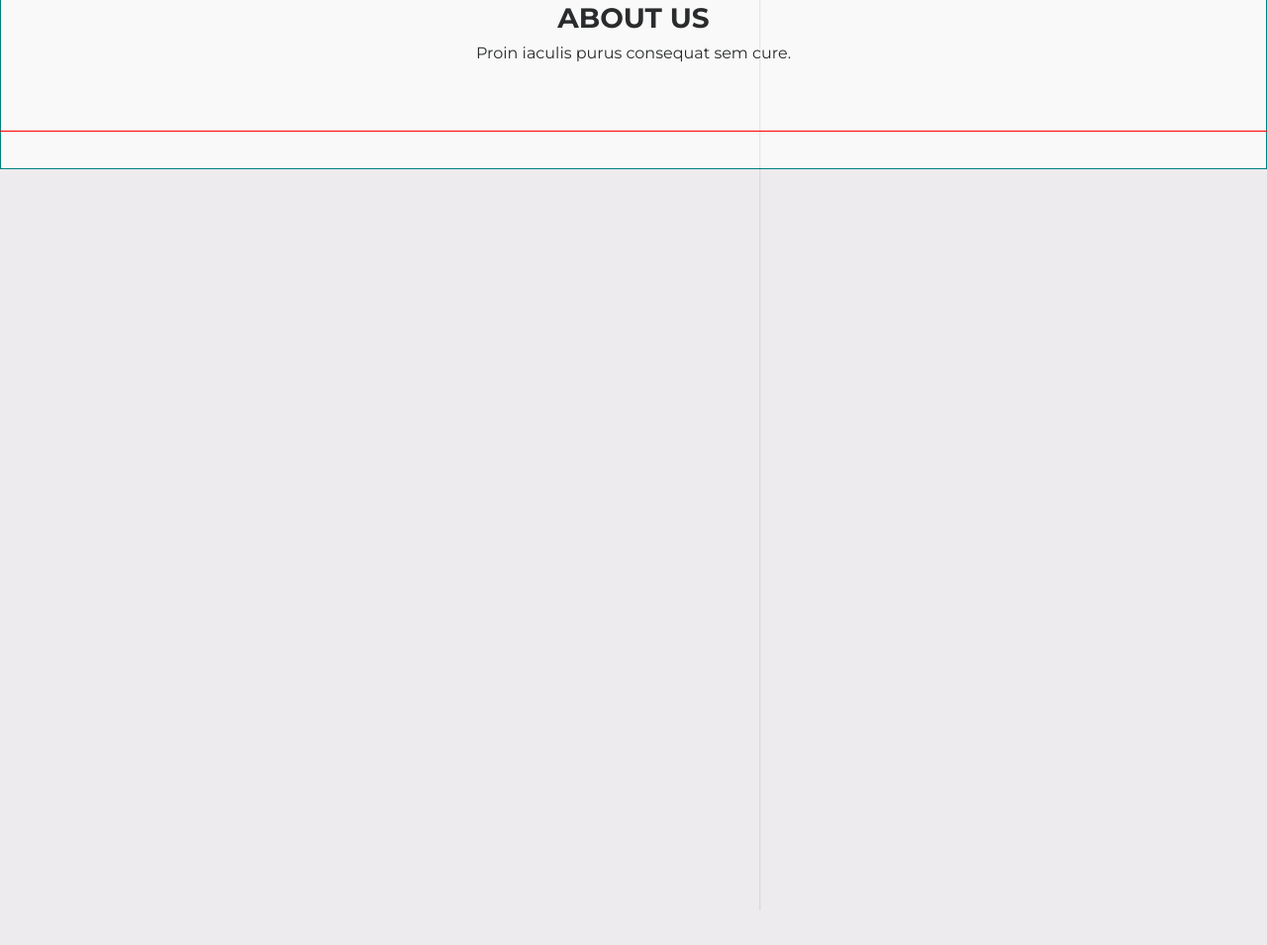
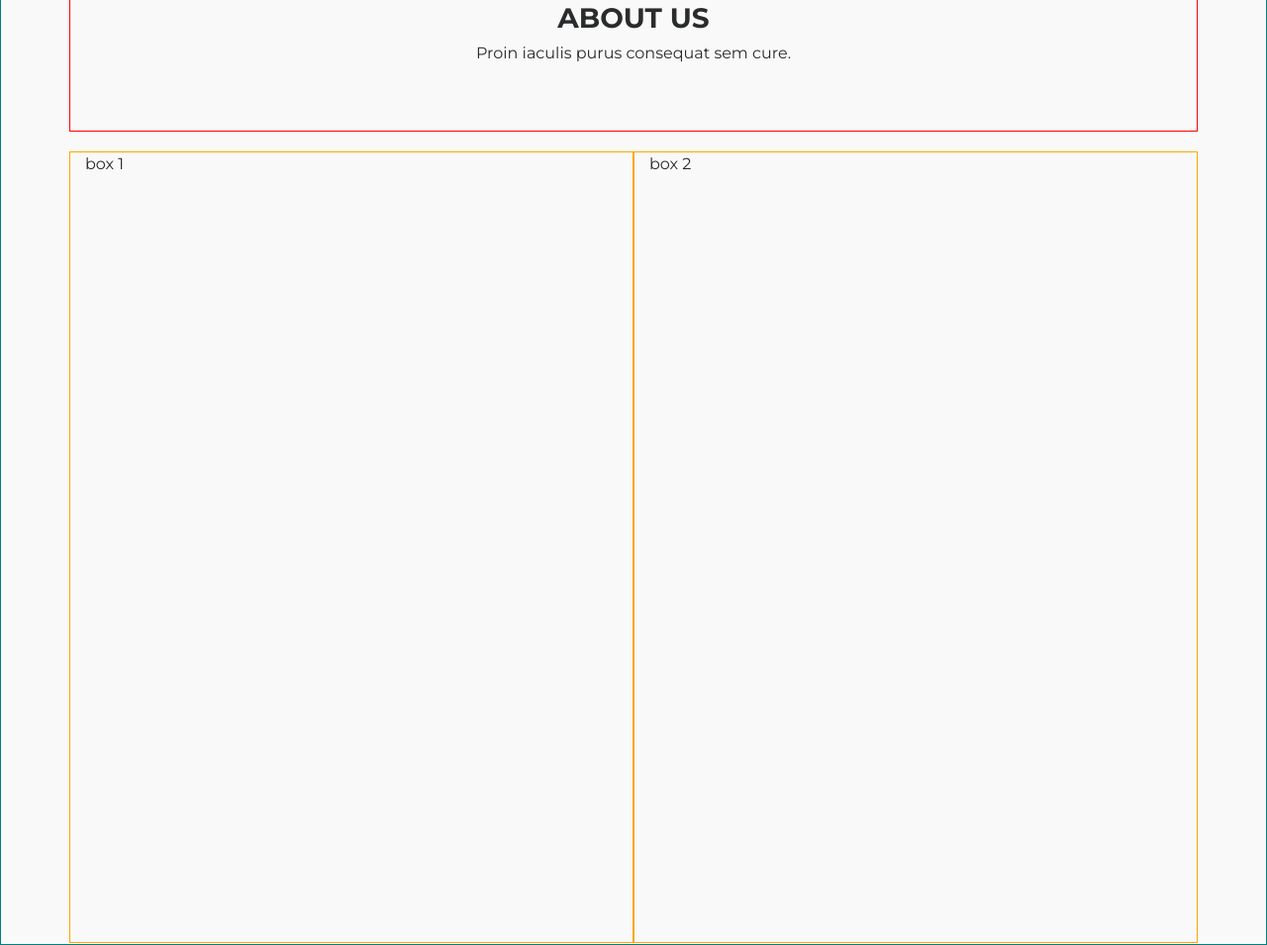
Before and after one commit to tomasz-konecki/projekt_7_8, a website: page index.html in a window 1280 px wide. Shown: the part 2459-3414 px from the top of the page at 99% size. Before the commit the page ends 3379 px from the top, so only its background shows below. Drawn offline with nearby package versions, Linux system fonts and the light colour scheme; a script that the page names is missing.

Commit message:
Update code

```diff
--- a/css/style.css
+++ b/css/style.css
@@ -167,10 +167,14 @@ h3.meet {
   font-weight: 700;
 }
 
-hr {
-  transform: rotate(90deg);
-  width: 120%;
+.about .under .box {
+  border: 1px solid orange;
+  min-height: 800px;
+  /* position: relative; */
+  /* z-index: -1; */
 }
+
+
 
 @media(min-width: 576px) {
   header {
--- a/index.html
+++ b/index.html
@@ -174,15 +174,30 @@
 
   <!-- ABOUT -->
   <section class="about">
-    <header class="row">
-      <div class="col-12 text-center">
-        <h3>ABOUT US</h3>
-        <p>Proin iaculis purus consequat sem cure.</p>
+    <header class="container">
+      <div class="row">
+        <div class="col-12 text-center">
+          <h3>ABOUT US</h3>
+          <p>Proin iaculis purus consequat sem cure.</p>
+        </div>
       </div>
-
     </header>
 
-    <hr>
+    <div class="container under">
+      <div class="row under">
+        <div class="col-6 box">box 1</div>
+        <div class="col-6 box box-line">box 2</div>
+      </div>
+    </div>
+
+    <div class="container above">
+      <div class="row">
+        <div class="col-5"></div>
+        <div class="col-2"></div>
+        <div class="col-5"></div>
+      </div>
+    </div>
+
   </section>
 
 </div>
```
